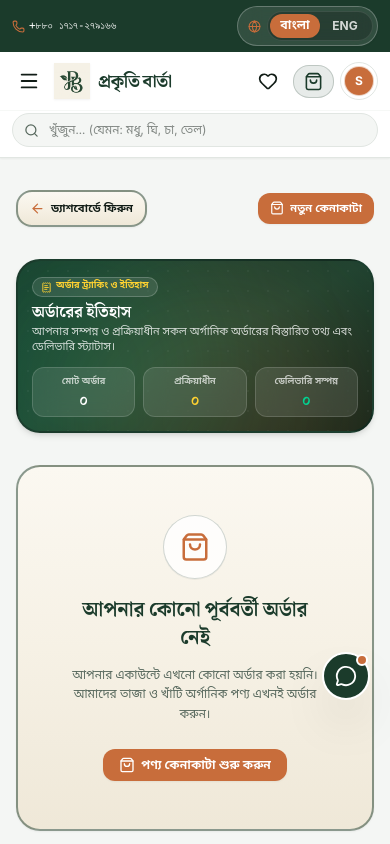
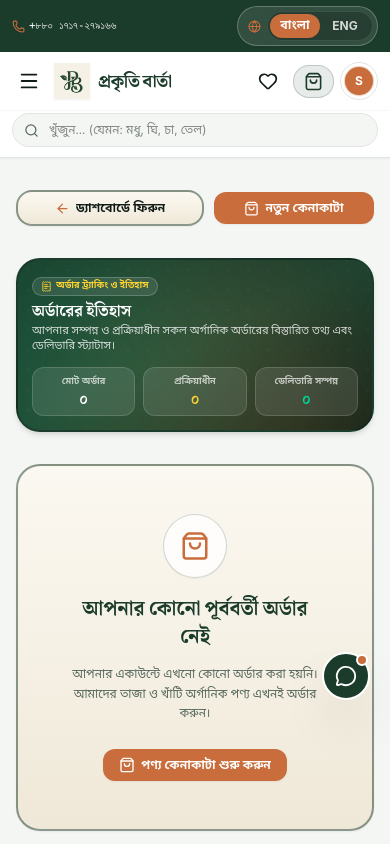
Before and after one commit to tridib371/prokriti-barta, a React (Vite) app: page /profile/orders in a window 390 px wide. Shown: the top 844 px of the page. Built offline with nearby package versions, Linux system fonts and the light colour scheme; sample sign-in values are in the browser's storage.

Commit message:
fix(orders): align Continue Shopping and Back to Dashboard buttons within viewport boundaries in mobile view

```diff
--- a/src/pages/OrderHistory.jsx
+++ b/src/pages/OrderHistory.jsx
@@ -69,24 +69,24 @@ export default function OrderHistory() {
     >
       <div className="max-w-7xl mx-auto px-4 sm:px-6 lg:px-8 space-y-8">
 
-        {/* Top Navigation Row */}
-        <div className="flex flex-row items-center justify-between gap-3 sm:gap-4">
+        {/* Top Navigation Row - Balanced Mobile Layout */}
+        <div className="flex items-center justify-between gap-2.5 sm:gap-4 w-full">
           <Link
             to="/profile"
-            className="inline-flex items-center gap-1.5 sm:gap-2 px-3 py-2 sm:px-4 sm:py-2 rounded-2xl bg-gradient-to-b from-[#FBF8F1] via-[#F6F1E5] to-[#EFE8D8] border-2 border-primary/50 text-[11px] sm:text-xs md:text-sm font-bold text-ink hover:text-primary transition-all shadow-xs shrink-0 whitespace-nowrap cursor-pointer hover:scale-102 active:scale-95"
+            className="flex-1 sm:flex-initial inline-flex items-center justify-center gap-1.5 sm:gap-2 px-3 py-2 sm:px-4 sm:py-2.5 rounded-2xl bg-gradient-to-b from-[#FBF8F1] via-[#F6F1E5] to-[#EFE8D8] border-2 border-primary/50 text-xs sm:text-sm font-bold text-ink hover:text-primary transition-all shadow-xs cursor-pointer active:scale-95 text-center min-w-0"
           >
             <ArrowLeft size={15} className="text-accent shrink-0" />
-            <span>{lang === 'bn' ? 'ড্যাশবোর্ডে ফিরুন' : 'Back to Dashboard'}</span>
+            <span className="truncate">{lang === 'bn' ? 'ড্যাশবোর্ডে ফিরুন' : 'Back to Dashboard'}</span>
           </Link>
 
-          <Link to="/shop" className="shrink-0">
+          <Link to="/shop" className="flex-1 sm:flex-initial min-w-0">
             <Button
               variant="accent"
               size="sm"
-              className="rounded-2xl font-bold shadow-xs px-3 py-2 sm:px-4 sm:py-2 text-[11px] sm:text-xs md:text-sm gap-1.5 whitespace-nowrap cursor-pointer hover:scale-102 active:scale-95"
+              className="w-full sm:w-auto rounded-2xl font-bold shadow-xs px-3 py-2 sm:px-4 sm:py-2.5 text-xs sm:text-sm gap-1.5 cursor-pointer active:scale-95 justify-center"
             >
-              <ShoppingBag size={14} className="shrink-0" />
-              <span>{lang === 'bn' ? 'নতুন কেনাকাটা' : 'Continue Shopping'}</span>
+              <ShoppingBag size={15} className="shrink-0" />
+              <span className="truncate">{lang === 'bn' ? 'নতুন কেনাকাটা' : 'Continue Shopping'}</span>
             </Button>
           </Link>
         </div>
```
